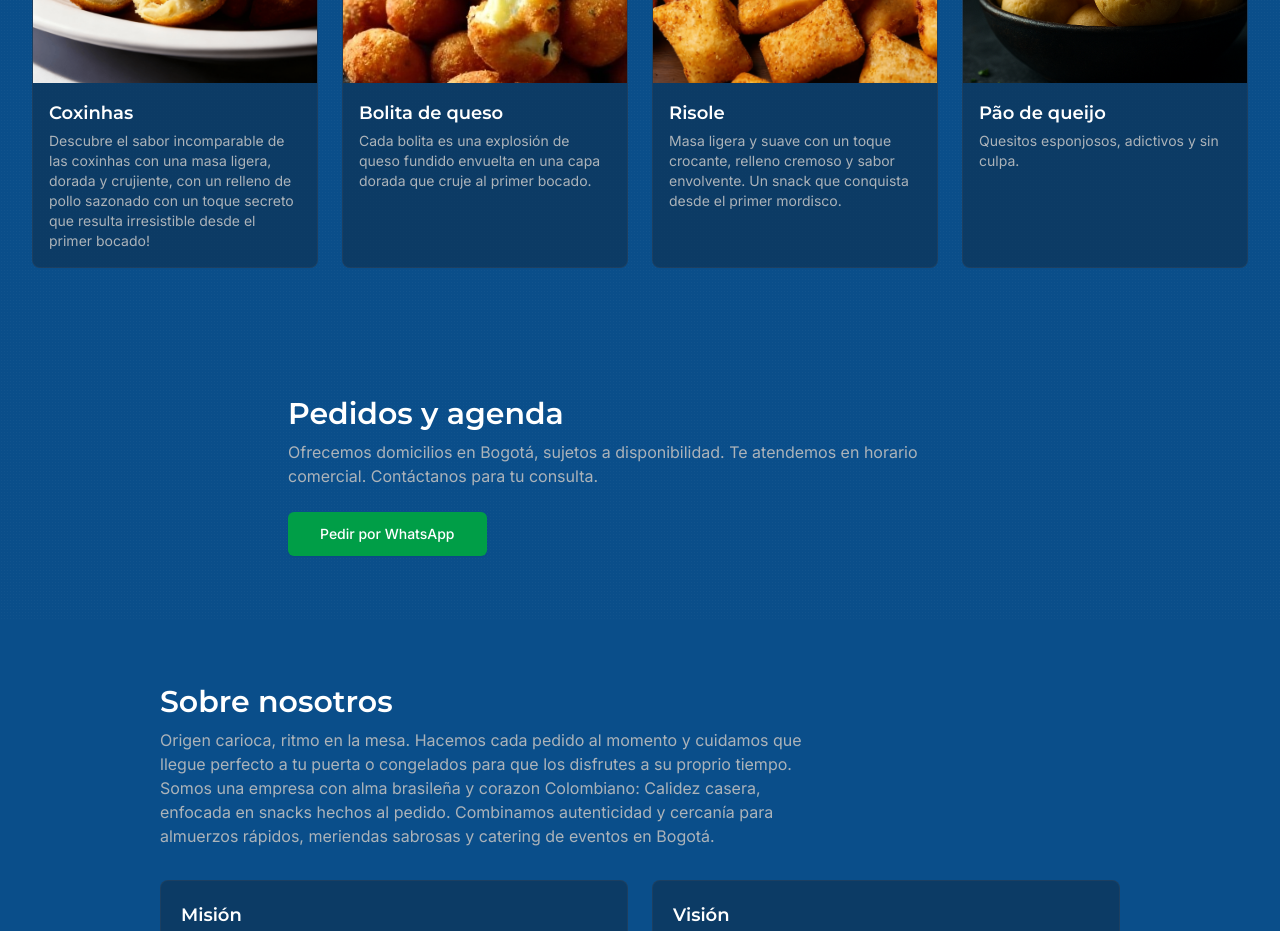
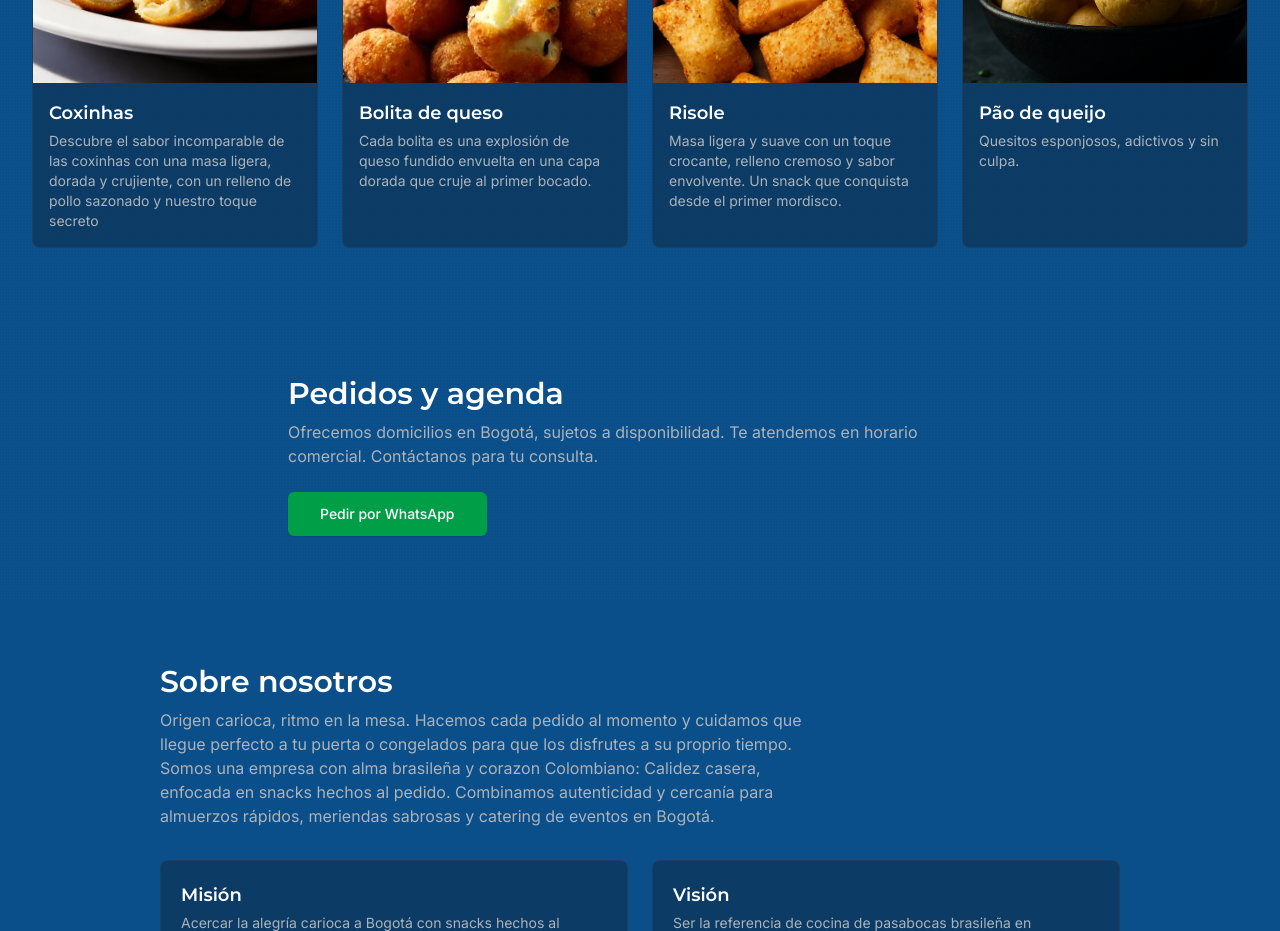
Before and after one commit to N1ghtcr4wler/pastelcarioca, a React (Vite) app: page / in a window 1280 px wide. Shown: the part 1000-1931 px from the top of the page. Built offline with nearby package versions, Linux system fonts and the light colour scheme.

Commit message:
Update Coxinhas copy

```diff
--- a/src/components/site/FeaturedGrid.tsx
+++ b/src/components/site/FeaturedGrid.tsx
@@ -8,7 +8,7 @@ import { getPublicAssetPath } from "@/lib/assets";
 const items = [{
   img: coxinhas,
   title: "Coxinhas",
-  desc: "Descubre el sabor incomparable de las coxinhas con una masa ligera, dorada y crujiente, con un relleno de pollo sazonado con un toque secreto que resulta irresistible desde el primer bocado!",
+  desc: "Descubre el sabor incomparable de las coxinhas con una masa ligera, dorada y crujiente, con un relleno de pollo sazonado y nuestro toque secreto",
   alt: "Coxinhas doradas y crujientes con relleno de pollo visible en plato blanco"
 }, {
   img: bolinha,
```
